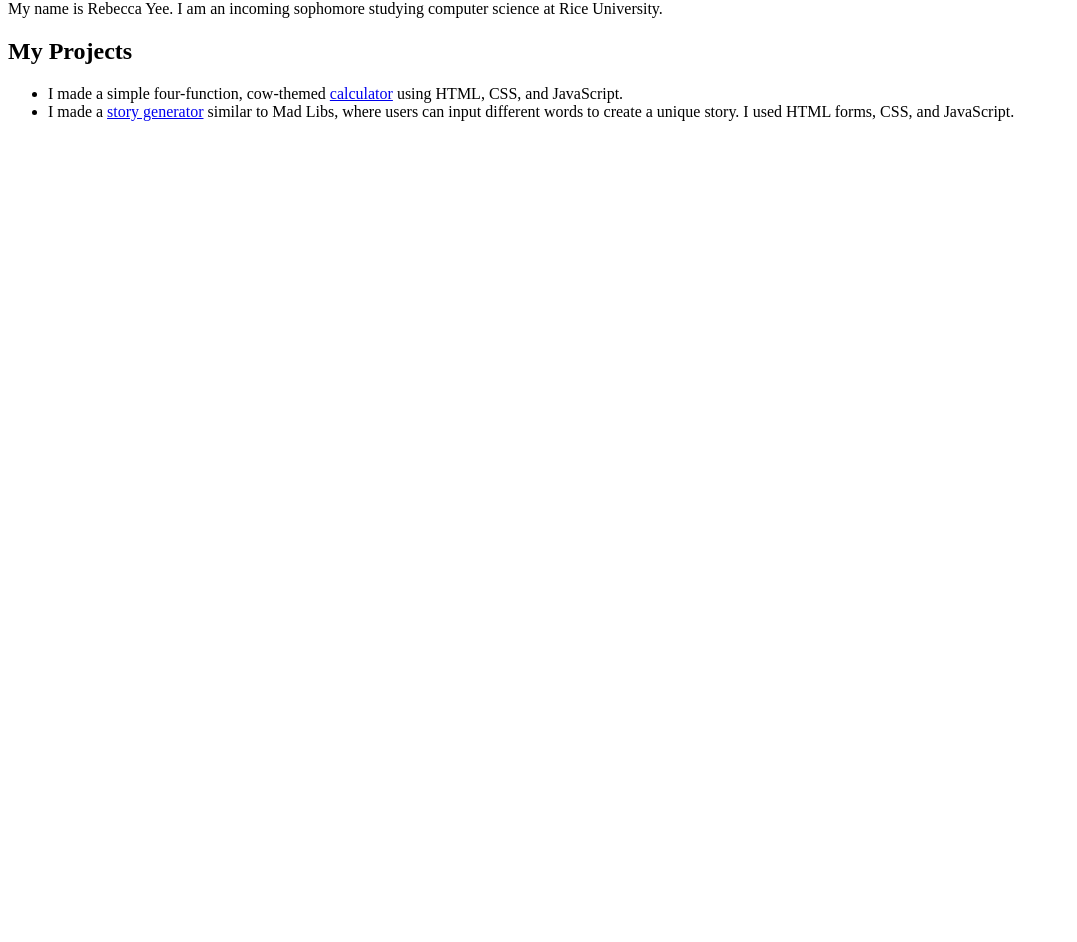
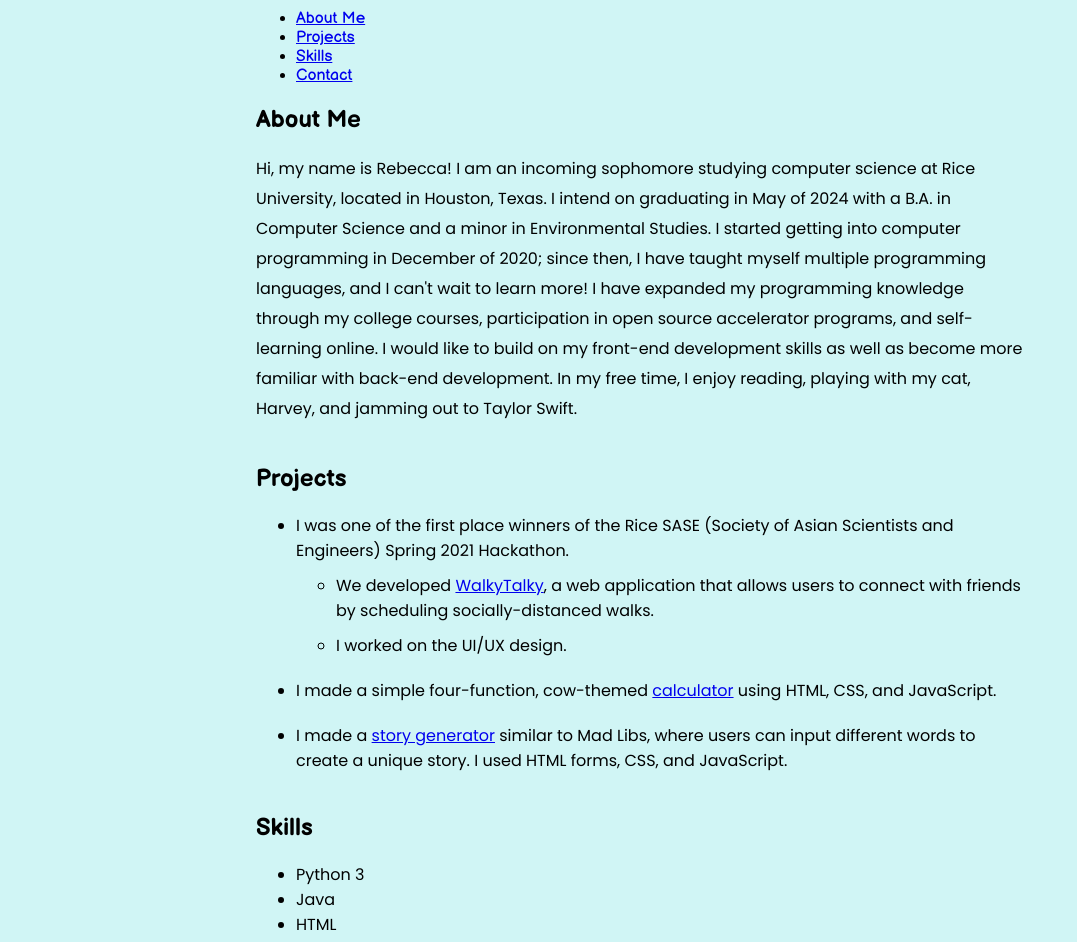
Before and after one commit to rebecca-yee/rebecca-yee.github.io, a plain HTML site: page index.html in a window 1280 px wide. Shown: the part 80-1022 px from the top of the page, without its empty margins (0-1077 px from the left). Before the commit the page ends 800 px from the top, so only its background shows below. Drawn offline with Linux system fonts and the light colour scheme.

Commit message:
Add styling and more information

```diff
--- a/index.html
+++ b/index.html
@@ -4,19 +4,92 @@
     <meta charset="UTF-8" />
     <meta http-equiv="X-UA-Compatible" content="IE=edge" />
     <meta name="viewport" content="width=device-width, initial-scale=1.0" />
+    <link href="style.css" rel="stylesheet" />
+    <link rel="preconnect" href="https://fonts.googleapis.com" />
+    <link rel="preconnect" href="https://fonts.gstatic.com" crossorigin />
+    <link
+      href="https://fonts.googleapis.com/css2?family=Balsamiq+Sans:wght@400;700&family=Poppins:wght@400;700&display=swap"
+      rel="stylesheet"
+    />
     <title>Rebecca Yee</title>
   </head>
   <body>
-    <h1>Welcome to my porfolio!</h1>
-    <p>
-      My name is Rebecca Yee. I am an incoming sophomore studying computer
-      science at Rice University.
-    </p>
-    <h2>My Projects</h2>
-    <ul>
-      <li>I made a simple four-function, cow-themed <a href="https://rebecca-yee.github.io/cowculator/" target="_blank">calculator</a> using HTML, CSS, and JavaScript.</li>
-      <li>I made a <a href="https://rebecca-yee.github.io/mad-libs/" target="_blank"">story generator</a> similar to Mad Libs, where users can input different words
-        to create a unique story. I used HTML forms, CSS, and JavaScript.</li>
-    </ul>
+    <nav>
+      <h1>Rebecca Yee</h1>
+      <ul>
+        <li><a href="#about-me">About Me</a></li>
+        <li><a href="#projects">Projects</a></li>
+        <li><a href="#skills">Skills</a></li>
+        <li><a href="#contact">Contact</a></li>
+      </ul>
+    </nav>
+    <section id="about-me">
+      <h2>About Me</h2>
+      <p>
+        Hi, my name is Rebecca! I am an incoming sophomore studying computer
+        science at Rice University, located in Houston, Texas. I intend on
+        graduating in May of 2024 with a B.A. in Computer Science and a minor in
+        Environmental Studies. I started getting into computer programming in
+        December of 2020; since then, I have taught myself multiple programming
+        languages, and I can't wait to learn more! I have expanded my
+        programming knowledge through my college courses, participation in open
+        source accelerator programs, and self-learning online. I would like to
+        build on my front-end development skills as well as become more familiar
+        with back-end development. In my free time, I enjoy reading, playing
+        with my cat, Harvey, and jamming out to Taylor Swift.
+      </p>
+    </section>
+    <section id="projects">
+      <h2>Projects</h2>
+      <ul>
+        <li class="project">
+          I was one of the first place winners of the Rice SASE (Society of
+          Asian Scientists and Engineers) Spring 2021 Hackathon.
+          <ul>
+            <li class="nested">
+              We developed
+              <a href="https://devpost.com/software/walkytalky" target="_blank"
+                >WalkyTalky</a
+              >, a web application that allows users to connect with friends by
+              scheduling socially-distanced walks.
+            </li>
+            <li clas="nested">I worked on the UI/UX design.</li>
+          </ul>
+        </li>
+
+        <li class="project">
+          I made a simple four-function, cow-themed
+          <a href="https://rebecca-yee.github.io/cowculator/" target="_blank"
+            >calculator</a
+          >
+          using HTML, CSS, and JavaScript.
+        </li>
+        <li class="project">
+          I made a
+          <a href="https://rebecca-yee.github.io/mad-libs/" target="_blank"
+            >story generator</a
+          >
+          similar to Mad Libs, where users can input different words to create a
+          unique story. I used HTML forms, CSS, and JavaScript.
+        </li>
+      </ul>
+    </section>
+    <section id="skills">
+      <h2>Skills</h2>
+      <ul>
+        <li>Python 3</li>
+        <li>Java</li>
+        <li>HTML</li>
+        <li>CSS</li>
+        <li>JavaScript</li>
+        <li>React</li>
+        <li>React Native</li>
+        <li>GitHub</li>
+      </ul>
+    </section>
+    <section id="contact">
+      <h2>Contact Me</h2>
+      <p>Email: rmy3@rice.edu</p>
+    </section>
   </body>
 </html>
--- /dev/null
+++ b/style.css
@@ -0,0 +1,28 @@
+body {
+  font-family: "Poppins";
+  font-weight: normal;
+  background-color: rgb(208, 245, 245);
+  color: black;
+  margin: 40px 20%;
+}
+
+nav,
+h2 {
+  font-family: "Balsamiq Sans";
+}
+
+section {
+  margin-bottom: 40px;
+}
+
+p {
+  line-height: 30px;
+}
+
+.project {
+  margin: 20px auto;
+}
+
+.nested {
+  margin: 10px auto;
+}
```
